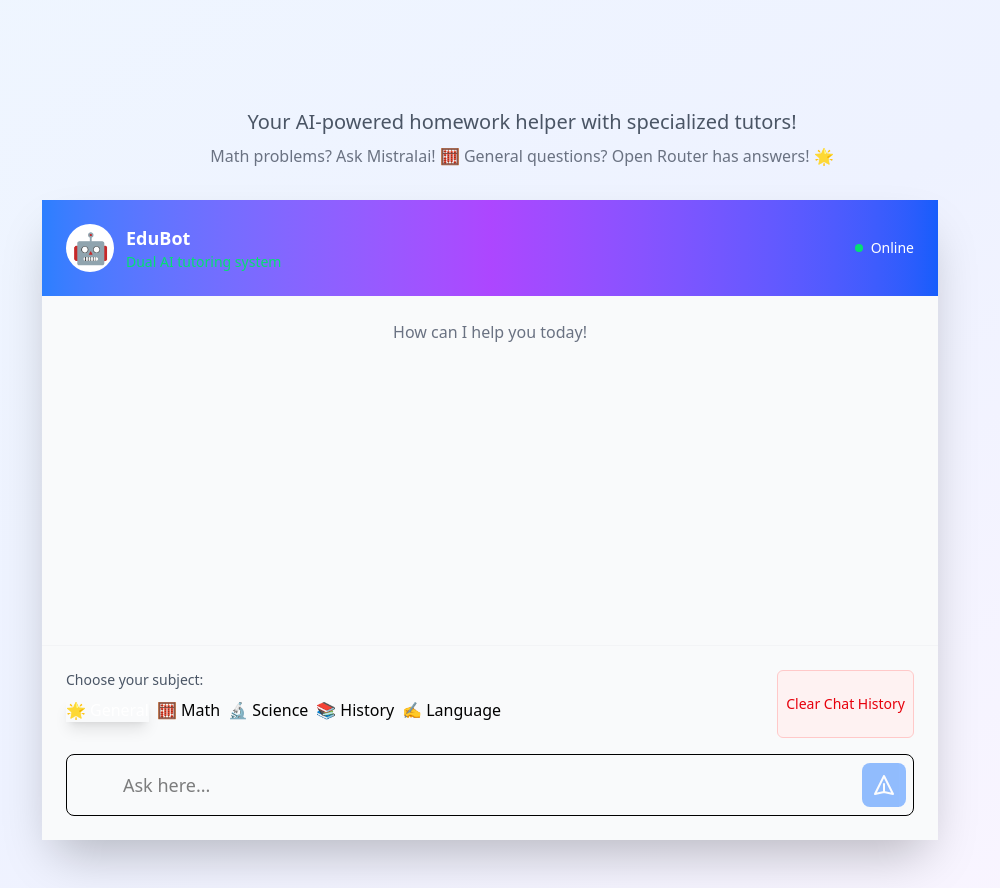
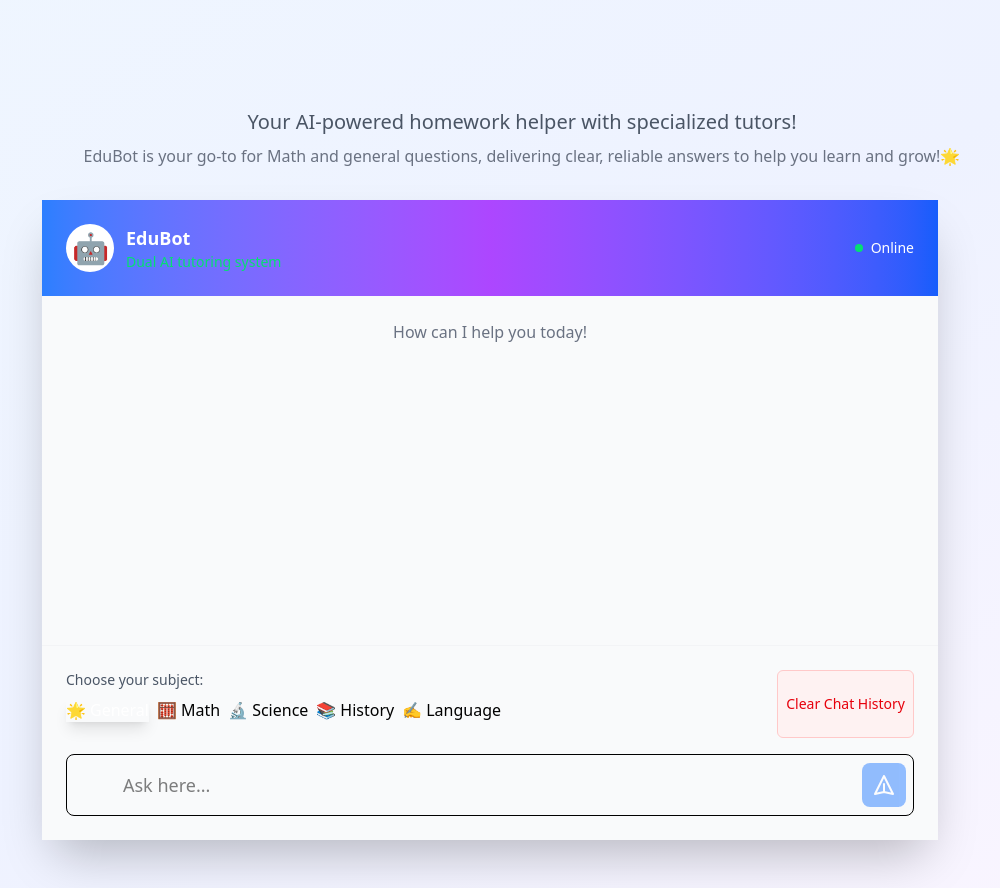
Before and after one commit to Arthur-Oluoch-KE/Edubot, a React (Vite) app in the folder client/: page / in a window 1280 px wide. Shown: the whole page, without its empty margins (118-1118 px from the left). Built offline with nearby package versions, Linux system fonts and the light colour scheme.

Commit message:
Updated Edubot tagline

```diff
--- a/client/src/App.jsx
+++ b/client/src/App.jsx
@@ -24,7 +24,7 @@ function App() {
             Your AI-powered homework helper with specialized tutors!
           </p>
           <p className="text-md text-gray-500">
-            Math problems? Ask Mistralai! 🧮 General questions? Open Router has answers! 🌟
+            EduBot is your go-to for Math and general questions, delivering clear, reliable answers to help you learn and grow!🌟
           </p>
         </motion.header>
 
```
